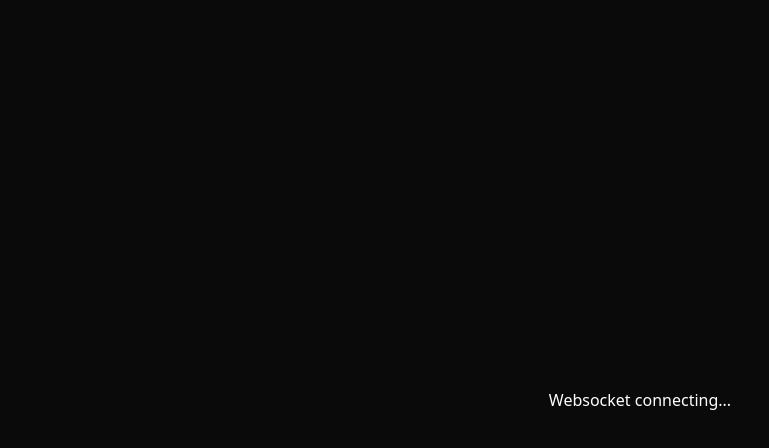
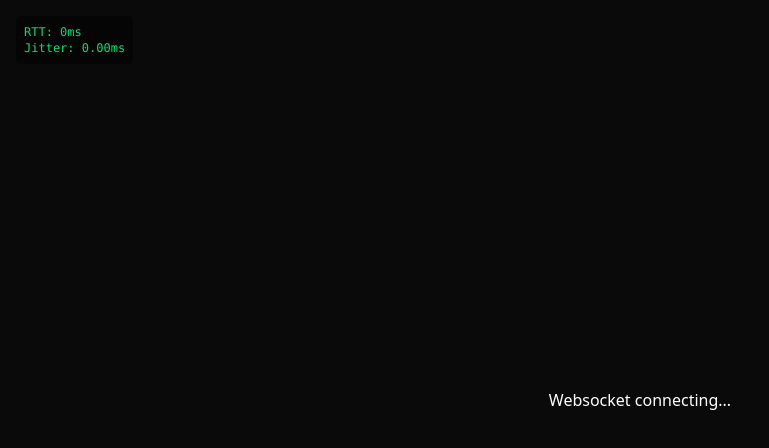
Before and after one commit to NazarShuk/nayming, a SvelteKit app in the folder frontend/: page / in a window 1280 px wide. Both pictures are taken after typing "Sample123" into the empty fields and a click on the button "Connect". Shown: the top 448 px of the page, without its empty margins (0-769 px from the left). Built offline with nearby package versions, Linux system fonts and the light colour scheme; no server answers.

Commit message:
add stats

```diff
--- a/frontend/src/routes/+page.svelte
+++ b/frontend/src/routes/+page.svelte
@@ -26,6 +26,27 @@
 	onMount(() => {
 		serverAddress = localStorage.getItem('serverAddress') || 'ws://localhost:8080';
 		password = localStorage.getItem('password') || '';
+	});
+
+	let stats = $state({ rtt: 0, jitter: 0 });
+
+	async function updateStats() {
+		if (!connection) return;
+
+		const reports = await connection.getStats();
+		reports.forEach((report) => {
+			if (report.type === 'candidate-pair' && report.state === 'succeeded') {
+				stats.rtt = report.currentRoundTripTime * 1000; // Convert to ms
+			}
+			if (report.type === 'inbound-rtp' && report.kind === 'video') {
+				stats.jitter = report.jitter * 1000; // Convert to ms
+			}
+		});
+	}
+
+	onMount(() => {
+		const interval = setInterval(updateStats, 1000);
+		return () => clearInterval(interval);
 	});
 
 	function connect() {
@@ -249,6 +270,13 @@
 			>
 				{status}
 			</h1>
+
+			<div
+				class="absolute top-4 left-4 z-20 rounded bg-black/50 p-2 font-mono text-xs text-green-400"
+			>
+				<div>RTT: {stats.rtt.toFixed(0)}ms</div>
+				<div>Jitter: {stats.jitter.toFixed(2)}ms</div>
+			</div>
 		</div>
 	{:else}
 		<div class="h-fit w-[95%] flex-col rounded bg-neutral-900 p-2.5 md:w-1/2">
```
